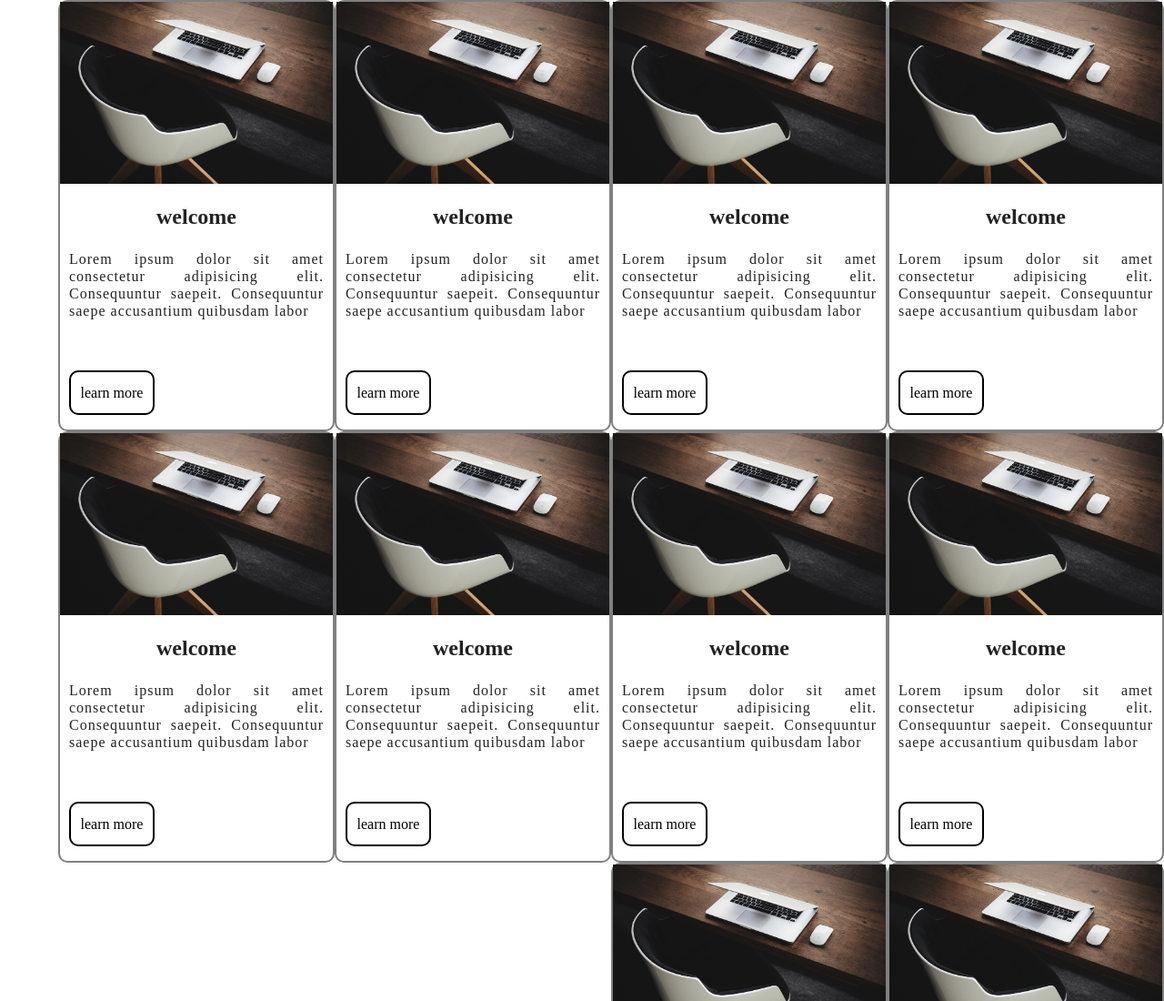
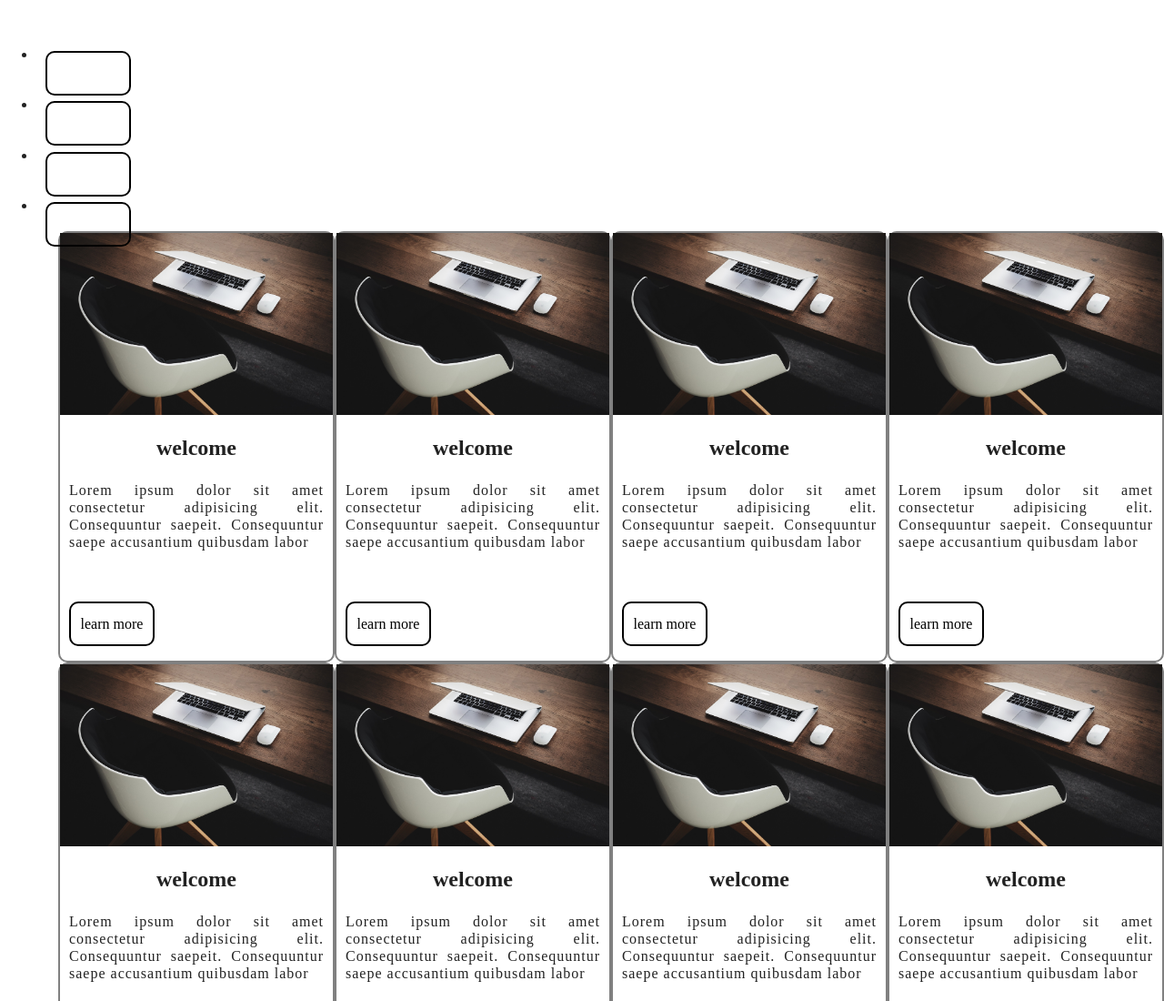
Before and after one commit to amirmohammadmm/startgit, a plain HTML site: page index.html in a window 1280 px wide. Shown: the top 1100 px of the page at 91% size. Drawn offline with Linux system fonts and the light colour scheme.

Commit message:
add header

```diff
--- a/index.html
+++ b/index.html
@@ -20,6 +20,23 @@
 </head>
 
 <body>
+
+
+  <!-- header -->
+
+
+  <header class="test">
+    <nav class="test">
+      <ul>
+        <li><a href="#"></a></li>
+        <li><a href="#"></a></li>
+        <li><a href="#"></a></li>
+        <li><a href="#"></a></li>
+      </ul>
+    </nav>
+  </header>
+
+
 
 
 
```
